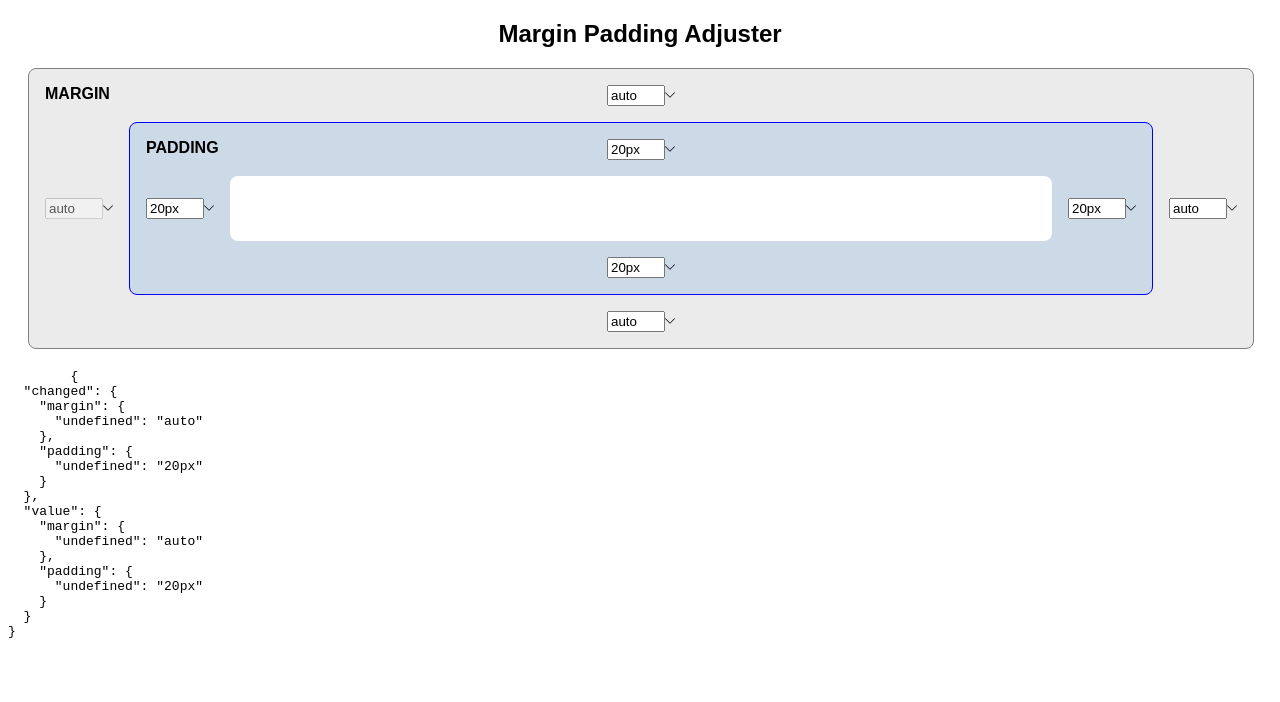
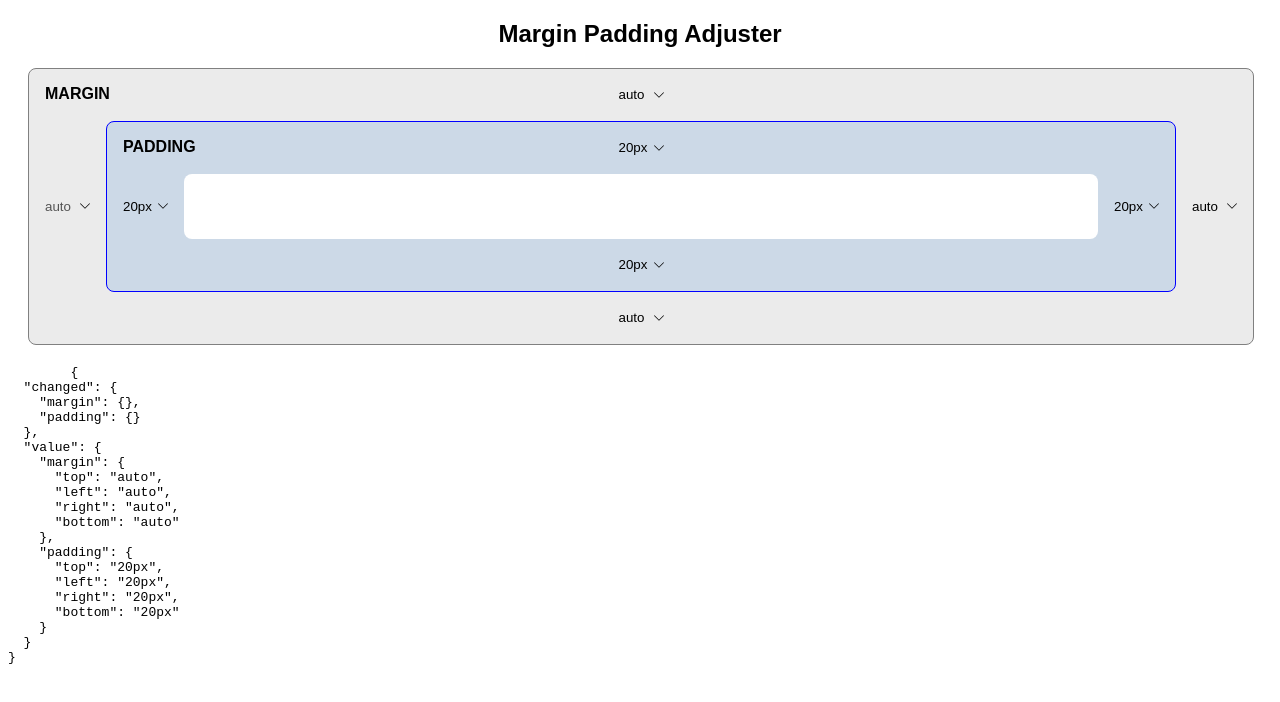
Before and after one commit to MaraNikhil1999/spacing-component, a Vue app: page / in a window 1280 px wide. Shown: the top 702 px of the page. Built offline with nearby package versions, Linux system fonts and the light colour scheme.

Commit message:
removed watch and added stor variable directly

```diff
--- a/src/components/SpacingComponent.vue
+++ b/src/components/SpacingComponent.vue
@@ -1,5 +1,5 @@
 <script setup lang="ts">
-import { ref, watch, onBeforeMount } from 'vue'
+import { onBeforeMount } from 'vue'
 import DropDown from './DropDown.vue'
 import type { DropDownOption } from '../Interface/DropDown'
 import type { SpacingProperty, SpacingType } from '../Interface/StyleObj'
@@ -10,67 +10,63 @@ interface Props {
     initialSpacing: string
     showSuggestions: boolean
     dropDownOptions: DropDownOption[]
-    spacingPosition: SpacingProperty
+    spacingProperty: SpacingProperty
     spacingType: SpacingType
     isInputDisabled: boolean | undefined
 }
 const props = defineProps<Props>()
 const styleObjStore = useStyleObjStore()
-const initialSpacing = ref(props.initialSpacing)
+let inputValue = ''
 
 onBeforeMount(() => {
-    styleObjStore.setStyleObj(props.spacingType, props.spacingPosition, initialSpacing.value)
+    styleObjStore.setDefaultValue(props.spacingType, props.spacingProperty, props.initialSpacing)
 })
 
 function selectionChanged(dropDownOption: DropDownOption) {
     if (dropDownOption.value) {
-        initialSpacing.value = dropDownOption.value
+        inputValue = dropDownOption.value
     }
     if (dropDownOption.forAll) {
-        styleObjStore.setStyleObj(props.spacingType, 'ALL', initialSpacing.value)
+        styleObjStore.setStyleObj(props.spacingType, 'ALL', inputValue)
     } else {
-        styleObjStore.setStyleObj(props.spacingType, props.spacingPosition, initialSpacing.value)
+        styleObjStore.setStyleObj(props.spacingType, props.spacingProperty, inputValue)
     }
 }
 
-function setValueInStore() {
-    if (isValidPadding(initialSpacing.value)) {
-        styleObjStore.setStyleObj(props.spacingType, props.spacingPosition, initialSpacing.value)
-    } else {
-        initialSpacing.value = ''
+function setValueInStore(event: Event) {
+    const target = event.target as HTMLInputElement
+    inputValue = target.value || ''
+    if (!isValidPadding(inputValue)) {
+        inputValue = ''
     }
+    styleObjStore.setStyleObj(props.spacingType, props.spacingProperty, inputValue)
 }
-
-watch(
-    () => styleObjStore,
-    (newVal) => {
-        const updatedValue = newVal.styleObj.changed[props.spacingType][props.spacingPosition]
-        if (updatedValue) {
-            initialSpacing.value = updatedValue
-        }
-    },
-    { deep: true }
-)
 </script>
 
 <template>
-    <div class="flex m-4">
+    <span class="flex m-4 inpt-cntr">
         <input
             type="text"
-            v-model="initialSpacing"
+            v-model="styleObjStore.styleObj.value[spacingType][spacingProperty]"
             :disabled="isInputDisabled"
-            :id="spacingPosition"
+            :id="spacingProperty"
+            placeholder="0px"
+            class="input no-bg-bdr"
             @change="setValueInStore"
-            placeholder="0px"
-            class="input-box"
         />
         <DropDown :options="props.dropDownOptions" @set-values="selectionChanged"></DropDown>
-    </div>
+    </span>
 </template>
 
 <style scoped>
-.input-box {
-    width: calc(var(--width-unit) * 10);
+.inpt-cntr {
+    height: calc(var(--height-unit) * 4);
+}
+
+.input {
+    width: calc(var(--width-unit) * 7);
+    height: 100%;
+    margin: 0;
 }
 
 .m-4 {
```
